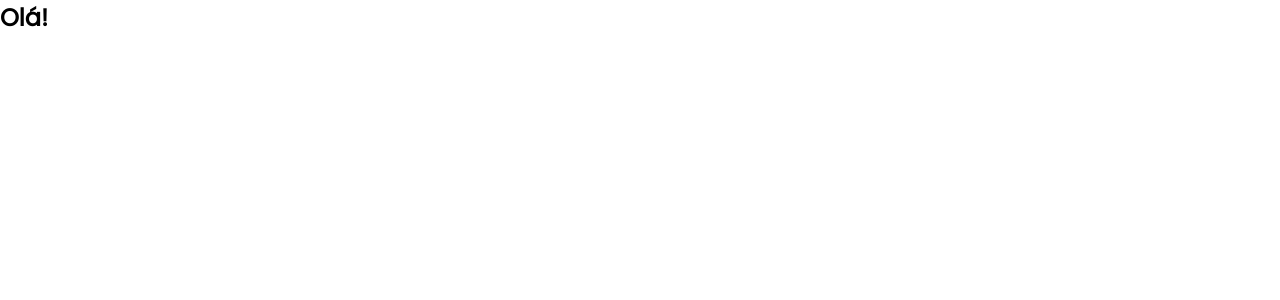
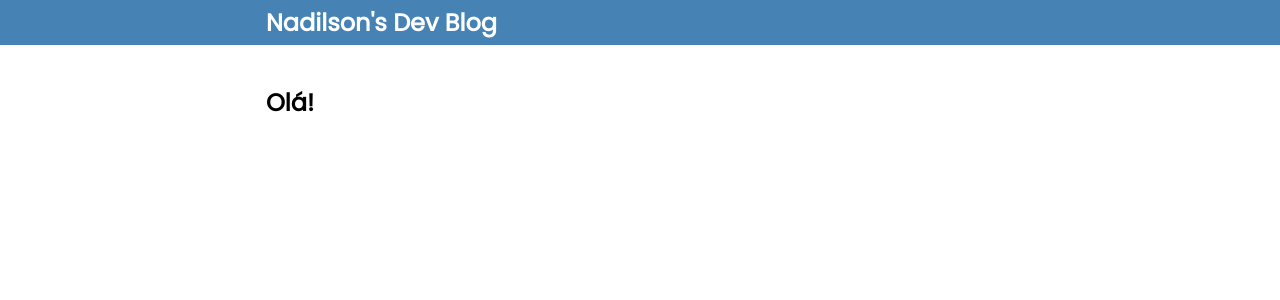
Before and after one commit to Nadilson-IFPE/nadblog, a Next.js app: page / in a window 1280 px wide. Shown: the top 300 px of the page. Built offline with nearby package versions, Linux system fonts and the light colour scheme.

Commit message:
Add Header component

```diff
--- /dev/null
+++ b/components/Header.js
@@ -0,0 +1,13 @@
+import Link from "next/link"
+
+export default function Header() {
+    return (
+        <header>
+            <div className="container">
+                <Link href='/'>
+                    <h2>Nadilson's Dev Blog</h2>
+                </Link>
+            </div>
+        </header>
+    )
+}
--- a/pages/_app.js
+++ b/pages/_app.js
@@ -1,11 +1,15 @@
+import Header from "../components/Header";
 import "../styles/globals.css";
 
 function MyApp({ Component, pageProps }) {
   return (
     <>
-      <Component {...pageProps} />
+      <Header />
+      <main className="container">
+        <Component {...pageProps} />
+      </main>
     </>
-  );
+  )
 }
 
 export default MyApp;
```
